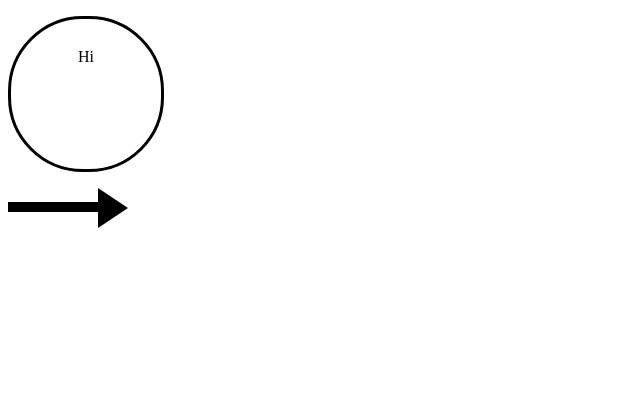
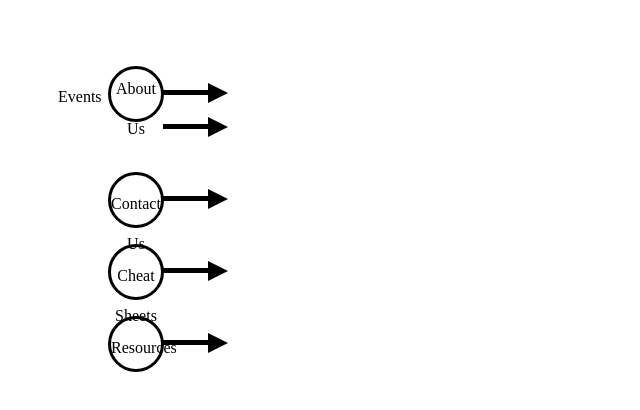
Before and after one commit to BenDeBrasi/FizzBuzz-Website, a plain HTML site: page index.html in a window 1280 px wide. Shown: the whole page, without its empty margins (0-640 px from the left). Drawn offline with Linux system fonts and the light colour scheme.

Commit message:
Circles and arrows

```diff
--- a/CSS/style.css
+++ b/CSS/style.css
@@ -1,33 +1,214 @@
+/*About Us */
+
 .transparent-circle {
     background-color: rgba(204, 0, 102, 0);
     border: 3px solid #000;
-    height:150px;
-    width:150px;
+    height:50px;
+    width:50px;
     text-align: center;
-	line-height: 75px;
+	line-height: 40px;
 	-webkit-border-radius:75px;
     -moz-border-radius:75px;
+	position: relative;
+	left: 100px;
+	top: 50px;
 }
-
-
 
 .arrow {
     width:120px;
 }
 
 .line {
-    margin-top:14px;
-    width:90px;
+    margin-top:7px;
+    width:50px;
     background:black;
-    height:10px;
+    height:5px;
     float:left;
+	position: relative;
+	top: -5px;
+	left: 155px;
 }
 
 .point {
     width: 0;
     height: 0;
-    border-top: 20px solid transparent;
-    border-bottom: 20px solid transparent;
-    border-left: 30px solid black;
+    border-top: 10px solid transparent;
+    border-bottom: 10px solid transparent;
+    border-left: 20px solid black;
     float:right;
+	position: relative;
+	left: 100px;
+	top: -5px;
 }
+
+/*Events*/
+
+.transparent-circle {
+    background-color: rgba(204, 0, 102, 0);
+    border: 3px solid #000;
+    height:50px;
+    width:50px;
+    text-align: center;
+	line-height: 40px;
+	-webkit-border-radius:75px;
+    -moz-border-radius:75px;
+	position: relative;
+	left: 100px;
+	top: 50px;
+}
+
+.arrow {
+    width:120px;
+}
+
+.line {
+    margin-top:7px;
+    width:50px;
+    background:black;
+    height:5px;
+    float:left;
+	position: relative;
+	top: -5px;
+	left: 155px;
+}
+
+.point {
+    width: 0;
+    height: 0;
+    border-top: 10px solid transparent;
+    border-bottom: 10px solid transparent;
+    border-left: 20px solid black;
+    float:right;
+	position: relative;
+	left: 100px;
+	top: -5px;
+}
+
+/* Contact Us */
+
+.transparent-circle {
+    background-color: rgba(204, 0, 102, 0);
+    border: 3px solid #000;
+    height:50px;
+    width:50px;
+    text-align: center;
+	line-height: 40px;
+	-webkit-border-radius:75px;
+    -moz-border-radius:75px;
+	position: relative;
+	left: 100px;
+	top: 50px;
+}
+
+.arrow {
+    width:120px;
+}
+
+.line {
+    margin-top:7px;
+    width:50px;
+    background:black;
+    height:5px;
+    float:left;
+	position: relative;
+	top: -5px;
+	left: 155px;
+}
+
+.point {
+    width: 0;
+    height: 0;
+    border-top: 10px solid transparent;
+    border-bottom: 10px solid transparent;
+    border-left: 20px solid black;
+    float:right;
+	position: relative;
+	left: 100px;
+	top: -5px;
+}
+
+/* Cheat Sheet */
+
+.transparent-circle {
+    background-color: rgba(204, 0, 102, 0);
+    border: 3px solid #000;
+    height:50px;
+    width:50px;
+    text-align: center;
+	line-height: 40px;
+	-webkit-border-radius:75px;
+    -moz-border-radius:75px;
+	position: relative;
+	left: 100px;
+	top: 50px;
+}
+
+.arrow {
+    width:120px;
+}
+
+.line {
+    margin-top:7px;
+    width:50px;
+    background:black;
+    height:5px;
+    float:left;
+	position: relative;
+	top: -5px;
+	left: 155px;
+}
+
+.point {
+    width: 0;
+    height: 0;
+    border-top: 10px solid transparent;
+    border-bottom: 10px solid transparent;
+    border-left: 20px solid black;
+    float:right;
+	position: relative;
+	left: 100px;
+	top: -5px;
+}
+
+/* Resources */
+
+.transparent-circle {
+    background-color: rgba(204, 0, 102, 0);
+    border: 3px solid #000;
+    height:50px;
+    width:50px;
+    text-align: center;
+	line-height: 40px;
+	-webkit-border-radius:75px;
+    -moz-border-radius:75px;
+	position: relative;
+	left: 100px;
+	top: 50px;
+}
+
+.arrow {
+    width:120px;
+}
+
+.line {
+    margin-top:7px;
+    width:50px;
+    background:black;
+    height:5px;
+    float:left;
+	position: relative;
+	top: -5px;
+	left: 155px;
+}
+
+.point {
+    width: 0;
+    height: 0;
+    border-top: 10px solid transparent;
+    border-bottom: 10px solid transparent;
+    border-left: 20px solid black;
+    float:right;
+	position: relative;
+	left: 100px;
+	top: -5px;
+}
--- a/index.html
+++ b/index.html
@@ -5,10 +5,36 @@
 	</head>
 
 	<body>
-		<p class="transparent-circle">Hi</p>
+		<p class="transparent-circle">About Us</p>
 		<div class="arrow">
 			  <div class="line"></div>
 			    <div class="point"></div>
 			</div>
+
+		<p class="transparent-circle2">Events</p>
+		<div class="arrow">
+			<div class="line"></div>
+				<div class="point"></div>
+			</div>
+
+		<p class="transparent-circle">Contact Us</p>
+			<div class="arrow">
+				<div class="line"></div>
+					<div class="point"></div>
+				</div>
+
+		<p class="transparent-circle">Cheat Sheets</p>
+			<div class="arrow">
+			<div class="line"></div>
+				<div class="point"></div>
+			</div>
+
+
+		<p class="transparent-circle">Resources</p>
+			<div class="arrow">
+			<div class="line"></div>
+				<div class="point"></div>
+			</div>
+
 	</body>
 </html>
```
